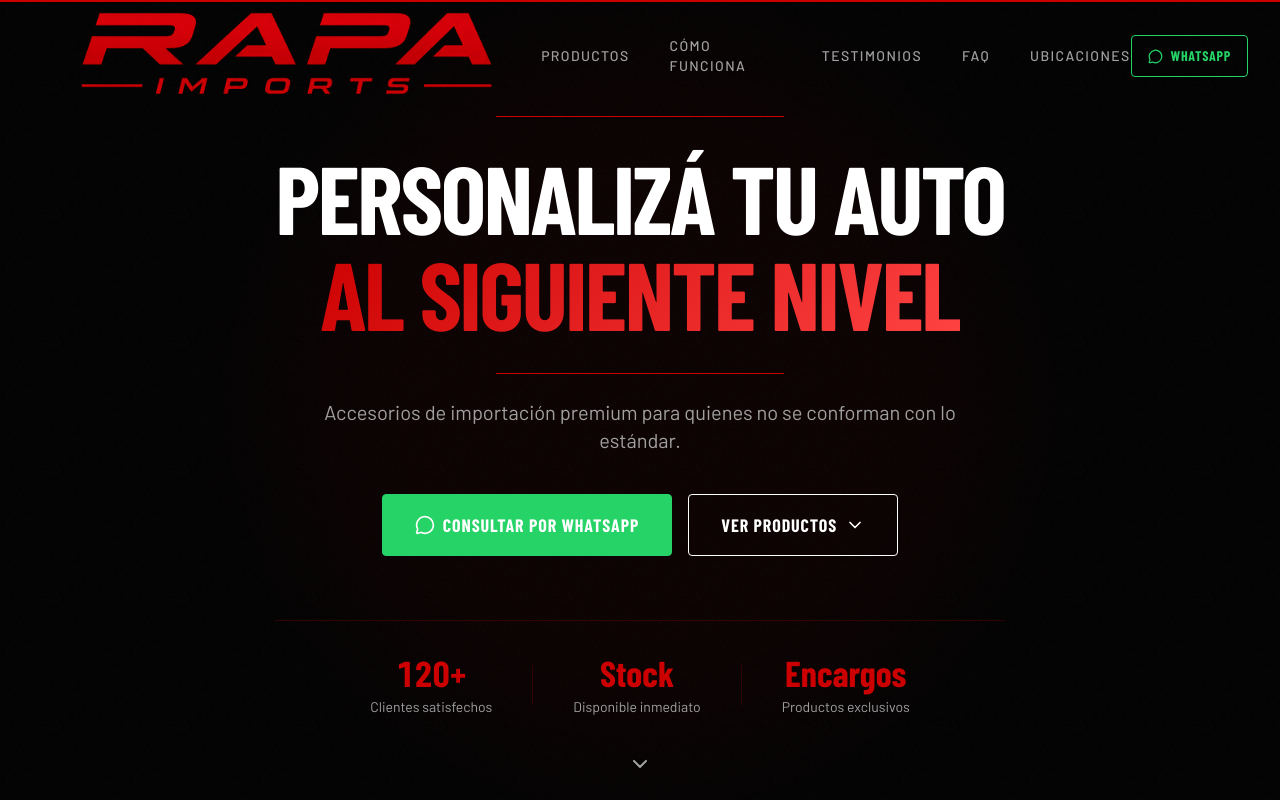
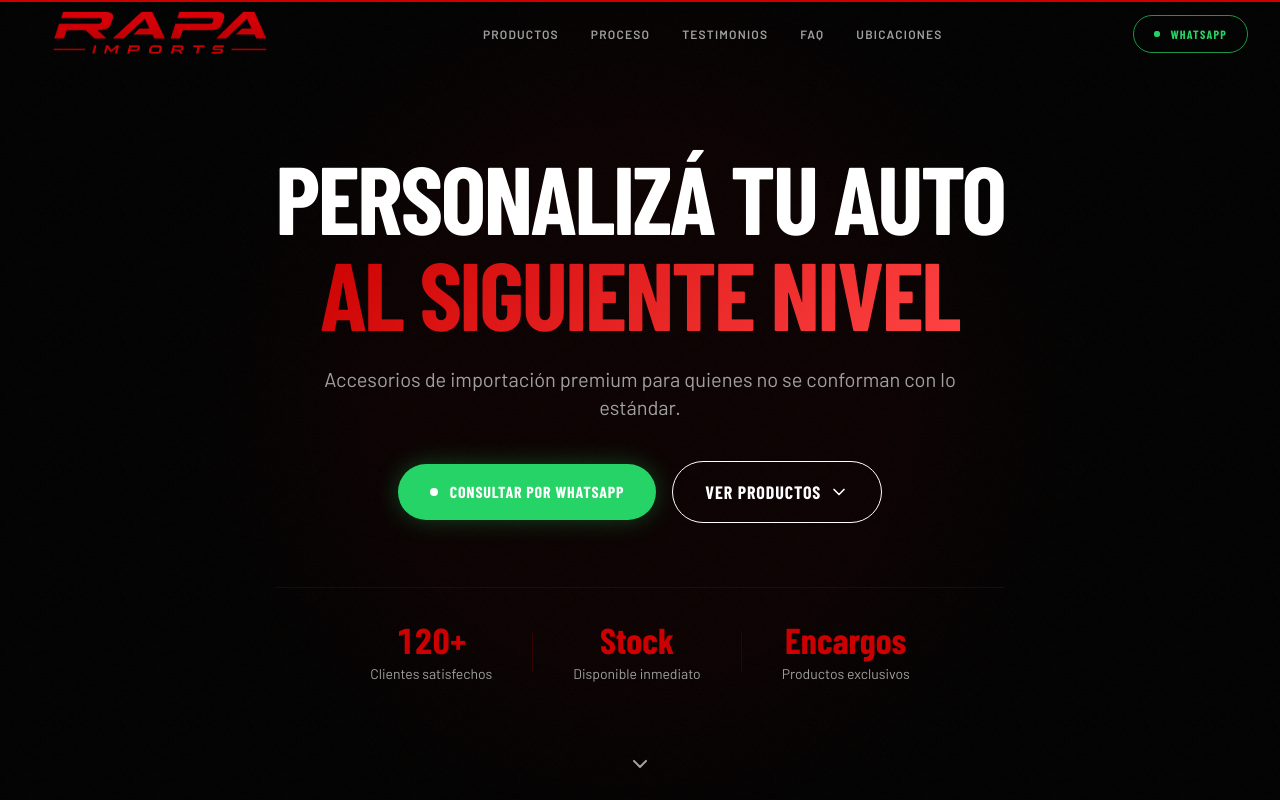
Before and after one commit to agusravadev/rapaimports-landing-page, a Next.js app: page / in a window 1280 px wide. Shown: the top 800 px of the page. Built offline with nearby package versions, Linux system fonts and the light colour scheme; a web font is replaced by a local one.

Commit message:
fix: logo smaller+left aligned, navbar compact h-16, remove hero red lines, WhatsApp pill button with pulse dot

```diff
--- a/src/components/layout/Navbar.tsx
+++ b/src/components/layout/Navbar.tsx
@@ -2,7 +2,7 @@
 
 import { useState } from 'react'
 import Image from 'next/image'
-import { Menu, MessageCircle } from 'lucide-react'
+import { Menu } from 'lucide-react'
 import { motion } from 'framer-motion'
 import { useIsScrolled } from '@/hooks/useScrollY'
 import { MobileMenu } from './MobileMenu'
@@ -11,7 +11,7 @@ import { GENERAL_WA_URL } from '@/lib/whatsapp'
 
 const NAV_LINKS = [
   { label: 'Productos', href: '#productos' },
-  { label: 'Cómo funciona', href: '#como-funciona' },
+  { label: 'Proceso', href: '#como-funciona' },
   { label: 'Testimonios', href: '#testimonios' },
   { label: 'FAQ', href: '#faq' },
   { label: 'Ubicaciones', href: '#ubicaciones' },
@@ -21,12 +21,36 @@ function NavLink({ label, href }: { label: string; href: string }) {
   return (
     <a
       href={href}
-      className="relative group font-body text-sm font-medium text-rapa-muted hover:text-white transition-colors duration-200 uppercase tracking-widest py-1"
+      className="relative group font-body text-xs font-semibold text-rapa-muted hover:text-white transition-colors duration-200 uppercase tracking-widest whitespace-nowrap py-1"
     >
       {label}
-      {/* Animated red underline sliding left → right on hover */}
       <span className="absolute bottom-0 left-0 h-px w-0 bg-rapa-red group-hover:w-full transition-all duration-300 ease-out" />
     </a>
+  )
+}
+
+function WhatsAppButton({ scrolled }: { scrolled: boolean }) {
+  return (
+    <motion.a
+      href={GENERAL_WA_URL()}
+      target="_blank"
+      rel="noopener noreferrer"
+      className={cn(
+        'hidden sm:inline-flex items-center gap-2.5 font-display font-bold text-xs uppercase tracking-widest rounded-full px-5 py-2.5 transition-all duration-300',
+        scrolled
+          ? 'bg-[#25D366] text-white shadow-[0_0_18px_rgba(37,211,102,0.3)] hover:shadow-[0_0_28px_rgba(37,211,102,0.5)]'
+          : 'border border-[#25D366]/70 text-[#25D366] hover:bg-[#25D366] hover:text-white hover:shadow-[0_0_18px_rgba(37,211,102,0.3)]'
+      )}
+      whileHover={{ scale: 1.05 }}
+      whileTap={{ scale: 0.95 }}
+    >
+      {/* Live pulse dot */}
+      <span className="relative flex h-1.5 w-1.5 shrink-0">
+        <span className="animate-ping absolute inline-flex h-full w-full rounded-full bg-current opacity-60" />
+        <span className="relative inline-flex rounded-full h-1.5 w-1.5 bg-current" />
+      </span>
+      WhatsApp
+    </motion.a>
   )
 }
 
@@ -40,30 +64,31 @@ export function Navbar() {
         className={cn(
           'fixed top-0 left-0 right-0 z-30 transition-colors duration-300',
           isScrolled
-            ? 'bg-black/90 backdrop-blur-xl border-b border-rapa-border shadow-[0_1px_0_0_rgba(204,0,0,0.15)]'
+            ? 'bg-black/92 backdrop-blur-xl border-b border-white/5 shadow-[0_1px_0_0_rgba(204,0,0,0.12)]'
             : 'bg-transparent'
         )}
-        initial={{ y: -120 }}
+        initial={{ y: -80 }}
         animate={{ y: 0 }}
-        transition={{ duration: 0.55, ease: [0.21, 0.47, 0.32, 0.98] }}
+        transition={{ duration: 0.5, ease: [0.21, 0.47, 0.32, 0.98] }}
         role="banner"
       >
-        {/* Accent line at very top — always visible */}
-        <div className="h-[2px] w-full bg-rapa-red" aria-hidden />
+        {/* Thin red accent at very top */}
+        <div className="h-[1.5px] w-full bg-rapa-red" aria-hidden />
 
-        <div className="max-w-7xl mx-auto px-4 sm:px-6 lg:px-8 flex items-center justify-between">
-          {/* Logo — shrinks on scroll */}
-          <a href="#" aria-label="RAPA IMPORTS — inicio" className="flex items-center shrink-0">
+        <div className="max-w-7xl mx-auto px-4 sm:px-6 lg:px-8 flex items-center justify-between h-16">
+
+          {/* Logo */}
+          <a href="#" aria-label="RAPA IMPORTS — inicio" className="shrink-0 -ml-1">
             <motion.div
-              animate={{ height: isScrolled ? 72 : 108 }}
-              transition={{ duration: 0.35, ease: 'easeInOut' }}
+              animate={{ height: isScrolled ? 44 : 56 }}
+              transition={{ duration: 0.3, ease: 'easeInOut' }}
               className="flex items-center"
             >
               <Image
                 src="/logo-rapaimports-sin-fondo.png"
                 alt="RAPA IMPORTS"
-                width={300}
-                height={108}
+                width={200}
+                height={56}
                 className="h-full w-auto object-contain"
                 priority
               />
@@ -71,38 +96,25 @@ export function Navbar() {
           </a>
 
           {/* Desktop nav */}
-          <nav className="hidden md:flex items-center gap-8 lg:gap-10" aria-label="Navegación principal">
+          <nav
+            className="hidden md:flex items-center gap-6 lg:gap-8"
+            aria-label="Navegación principal"
+          >
             {NAV_LINKS.map((link) => (
               <NavLink key={link.href} label={link.label} href={link.href} />
             ))}
           </nav>
 
-          {/* CTA + hamburger */}
+          {/* WhatsApp CTA + hamburger */}
           <div className="flex items-center gap-3 shrink-0">
-            <motion.a
-              href={GENERAL_WA_URL()}
-              target="_blank"
-              rel="noopener noreferrer"
-              className={cn(
-                'hidden sm:inline-flex items-center gap-2 font-display font-bold text-sm uppercase tracking-wider rounded transition-all duration-300 px-4 py-2.5',
-                isScrolled
-                  ? 'bg-[#25D366] text-white hover:bg-[#20BC5A]'
-                  : 'border border-[#25D366] text-[#25D366] hover:bg-[#25D366] hover:text-white'
-              )}
-              whileHover={{ scale: 1.03 }}
-              whileTap={{ scale: 0.97 }}
-            >
-              <MessageCircle size={15} />
-              WhatsApp
-            </motion.a>
-
+            <WhatsAppButton scrolled={isScrolled} />
             <button
               onClick={() => setMenuOpen(true)}
               className="md:hidden p-2 text-white hover:text-rapa-red transition-colors"
               aria-label="Abrir menú de navegación"
               aria-expanded={menuOpen}
             >
-              <Menu size={24} />
+              <Menu size={22} />
             </button>
           </div>
         </div>
--- a/src/components/sections/Hero.tsx
+++ b/src/components/sections/Hero.tsx
@@ -1,7 +1,5 @@
 'use client'
 
-import { useEffect, useRef } from 'react'
-import { gsap } from 'gsap'
 import { motion } from 'framer-motion'
 import { ChevronDown, MessageCircle } from 'lucide-react'
 import { Button } from '@/components/ui/Button'
@@ -10,20 +8,6 @@ import { SITE } from '@/lib/constants'
 import { GENERAL_WA_URL } from '@/lib/whatsapp'
 
 export function Hero() {
-  const lineTopRef = useRef<HTMLDivElement>(null)
-  const lineBottomRef = useRef<HTMLDivElement>(null)
-
-  useEffect(() => {
-    const ctx = gsap.context(() => {
-      gsap.fromTo(
-        [lineTopRef.current, lineBottomRef.current],
-        { scaleX: 0, transformOrigin: 'left center' },
-        { scaleX: 1, duration: 0.8, ease: 'power2.out', stagger: 0.15, delay: 0.5 }
-      )
-    })
-    return () => { ctx.revert() }
-  }, [])
-
   return (
     <section
       className="relative min-h-screen flex flex-col items-center justify-center grain-overlay overflow-hidden bg-rapa-black"
@@ -35,8 +19,6 @@ export function Hero() {
       </div>
 
       <div className="relative z-10 max-w-5xl mx-auto px-4 sm:px-6 text-center pt-24 pb-16">
-        {/* Top red line */}
-        <div ref={lineTopRef} className="h-px w-48 sm:w-72 bg-rapa-red mx-auto mb-8" aria-hidden />
 
         <motion.h1
           className="font-display font-extrabold text-6xl sm:text-7xl lg:text-8xl uppercase leading-none tracking-tight"
@@ -49,14 +31,11 @@ export function Hero() {
           <span className="text-gradient-red">al siguiente nivel</span>
         </motion.h1>
 
-        {/* Bottom red line */}
-        <div ref={lineBottomRef} className="h-px w-48 sm:w-72 bg-rapa-red mx-auto mt-8 mb-6" aria-hidden />
-
         <motion.p
-          className="font-body text-lg sm:text-xl text-rapa-muted max-w-2xl mx-auto"
+          className="font-body text-lg sm:text-xl text-rapa-muted max-w-2xl mx-auto mt-6"
           initial={{ opacity: 0, y: 20 }}
           animate={{ opacity: 1, y: 0 }}
-          transition={{ duration: 0.6, delay: 0.45 }}
+          transition={{ duration: 0.6, delay: 0.4 }}
         >
           {SITE.description}
         </motion.p>
@@ -67,11 +46,21 @@ export function Hero() {
           animate={{ opacity: 1, y: 0 }}
           transition={{ duration: 0.6, delay: 0.6 }}
         >
-          <Button href={GENERAL_WA_URL()} variant="whatsapp" size="lg">
-            <MessageCircle size={20} />
+          <motion.a
+            href={GENERAL_WA_URL()}
+            target="_blank"
+            rel="noopener noreferrer"
+            className="inline-flex items-center gap-3 bg-[#25D366] text-white font-display font-bold uppercase tracking-wider text-base px-8 py-4 rounded-full shadow-[0_0_24px_rgba(37,211,102,0.3)] hover:shadow-[0_0_36px_rgba(37,211,102,0.5)] transition-shadow duration-300"
+            whileHover={{ scale: 1.04 }}
+            whileTap={{ scale: 0.96 }}
+          >
+            <span className="relative flex h-2 w-2 shrink-0">
+              <span className="animate-ping absolute inline-flex h-full w-full rounded-full bg-white opacity-60" />
+              <span className="relative inline-flex rounded-full h-2 w-2 bg-white" />
+            </span>
             Consultar por WhatsApp
-          </Button>
-          <Button href="#productos" variant="secondary" size="lg">
+          </motion.a>
+          <Button href="#productos" variant="secondary" size="lg" className="rounded-full">
             Ver productos
             <ChevronDown size={20} />
           </Button>
```
